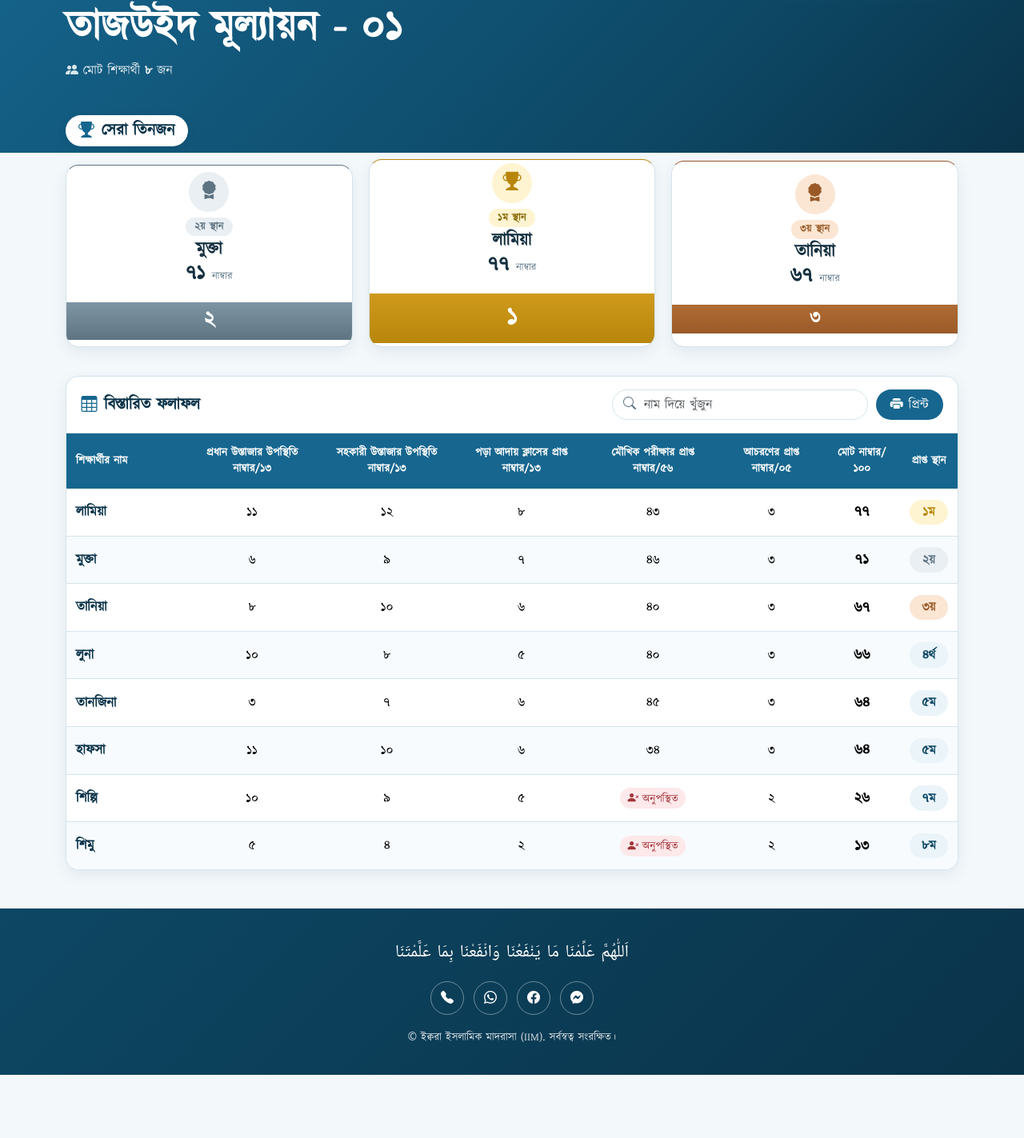
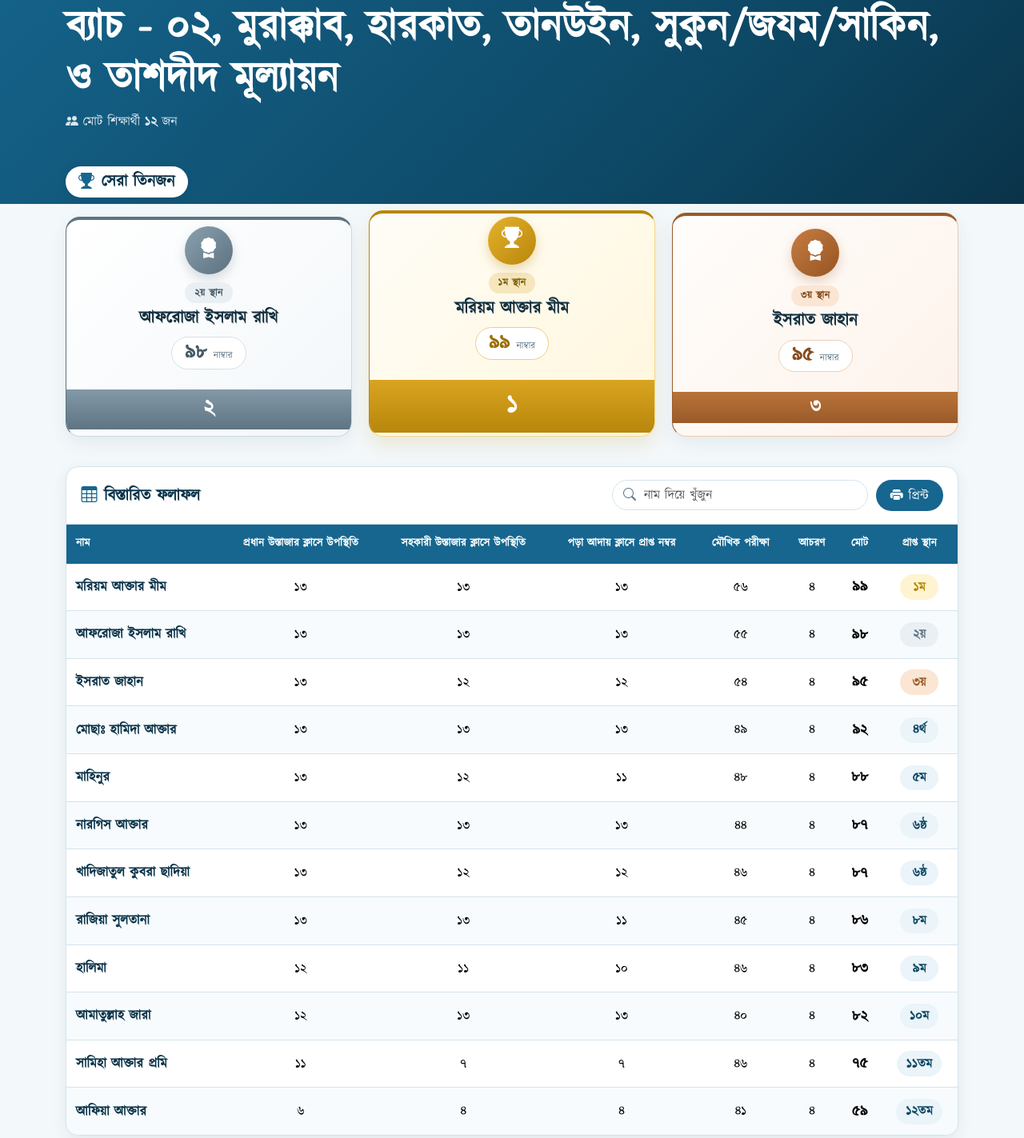
Before and after one commit to iredwan/-iim-slider, a plain HTML site: page result.html in a window 1280 px wide. Shown: the part 162-1585 px from the top of the page at 80% size. Before the commit the page ends 1506 px from the top, so only its background shows below. Drawn offline with nearby package versions, Linux system fonts and the light colour scheme.

Commit message:
Class batch 02 ruselt add

```diff
--- a/assets/css/style.css
+++ b/assets/css/style.css
@@ -30,10 +30,18 @@
 *, *::before,
 *::after { box-sizing: border-box; }
 
-/* কাস্টম ফন্ট — পুরো পেজে ব্যবহৃত */
+/* কাস্টম ফন্ট — বাংলা (পুরো পেজে ব্যবহৃত) */
 @font-face {
   font-family: 'CustomFont';
   src: url('../fonts/CustomFont.ttf') format('truetype');
+  font-style: normal;
+  font-display: swap;
+}
+
+/* আরবি লেখার ফন্ট (দোয়া ইত্যাদি) */
+@font-face {
+  font-family: 'IIMArabic';
+  src: url('../fonts/iimarabicfont.ttf') format('truetype');
   font-style: normal;
   font-display: swap;
 }
@@ -198,32 +206,39 @@ body {
 /* ---------- Podium ---------- */
 .podium-section {
   margin-top: .5rem;
-  margin-bottom: 1.75rem;
+  margin-bottom: 1.85rem;
 }
 
 .podium {
   display: grid;
   grid-template-columns: 1fr;
-  gap: .9rem;
+  gap: .95rem;
 }
 
 .podium-card {
+  position: relative;
   display: grid;
   grid-template-areas:
     "icon rank  score"
     "icon name  score";
   grid-template-columns: auto 1fr auto;
   align-items: center;
-  column-gap: .85rem;
-  row-gap: .1rem;
-  padding: 1rem 1.1rem;
+  column-gap: .95rem;
+  row-gap: .2rem;
+  padding: 1.05rem 1.2rem;
   overflow: hidden;
   background: var(--iim-surface);
   border: 1px solid var(--iim-border);
-  border-top: 5px solid var(--iim-border);
-  border-radius: var(--radius);
-  box-shadow: 0 6px 18px rgba(10, 51, 73, .08);
+  border-left: 5px solid var(--iim-border);
+  border-radius: 18px;
+  box-shadow: 0 8px 22px rgba(10, 51, 73, .07);
+  transition: transform .25s ease, box-shadow .25s ease;
   animation: podium-rise .5s ease backwards;
+}
+
+.podium-card:hover {
+  transform: translateY(-3px);
+  box-shadow: 0 12px 28px rgba(10, 51, 73, .12);
 }
 
 .podium-card:nth-child(2) { animation-delay: .12s; }
@@ -238,10 +253,11 @@ body {
   grid-area: icon;
   display: grid;
   place-items: center;
-  width: 50px;
-  height: 50px;
-  font-size: 1.45rem;
-  border-radius: 50%;
+  width: 54px;
+  height: 54px;
+  font-size: 1.5rem;
+  border-radius: 16px;
+  box-shadow: inset 0 2px 6px rgba(255, 255, 255, .65), 0 4px 10px rgba(0, 0, 0, .06);
 }
 
 .podium-rank {
@@ -249,9 +265,9 @@ body {
   align-self: end;
   justify-self: start;
   margin: 0;
-  padding: .05rem .7rem;
-  font-size: .8rem;
-  font-weight: 600;
+  padding: .15rem .75rem;
+  font-size: .78rem;
+  font-weight: 700;
   letter-spacing: .02em;
   border-radius: 999px;
   background: var(--iim-tint);
@@ -263,49 +279,128 @@ body {
   align-self: start;
   margin: 0;
   font-family: var(--font-display);
-  font-size: clamp(1.15rem, 4.5vw, 1.35rem);
+  font-size: clamp(1.12rem, 4.3vw, 1.32rem);
   font-weight: 700;
-  line-height: 1.3;
+  line-height: 1.35;
   color: var(--iim-text);
+  word-break: break-word;
 }
 
 .podium-score {
   grid-area: score;
   align-self: center;
   margin: 0;
-  text-align: right;
-  font-size: .8rem;
+  padding: .45rem .8rem;
+  text-align: center;
+  font-size: .75rem;
+  font-weight: 500;
   color: var(--iim-muted);
+  background: var(--iim-bg);
+  border: 1px solid var(--iim-border);
+  border-radius: 14px;
+  min-width: 72px;
 }
 
 .podium-score span {
   display: block;
   font-family: var(--font-display);
-  font-size: 1.7rem;
+  font-size: 1.6rem;
   font-weight: 700;
-  line-height: 1.15;
+  line-height: 1.1;
   color: var(--iim-text);
 }
 
 .podium-pedestal { display: none; }
 
-.p-1 { border-top-color: var(--gold); }
-.p-1 .podium-icon { color: var(--gold); background: var(--gold-bg); }
-.p-1 .podium-rank { color: #8a6a05; background: var(--gold-bg); }
+/* ১ম স্থান — গোল্ডেন প্রিমিয়াম কার্ড */
+.p-1 {
+  background: linear-gradient(135deg, #fffdf7 0%, #fff6dc 100%);
+  border-color: #f0d78c;
+  border-left: 6px solid var(--gold);
+  box-shadow: 0 10px 26px rgba(184, 134, 11, .16);
+}
+.p-1 .podium-icon {
+  color: #fff;
+  background: linear-gradient(135deg, #e5b22c, #b8860b);
+  box-shadow: 0 6px 14px rgba(184, 134, 11, .3);
+}
+.p-1 .podium-rank {
+  color: #7c5c00;
+  background: rgba(212, 160, 23, .22);
+}
+.p-1 .podium-score {
+  background: #fff;
+  border-color: #ebd082;
+}
+.p-1 .podium-score span { color: #9a6e00; }
 
-.p-2 { border-top-color: var(--silver); }
-.p-2 .podium-icon { color: var(--silver); background: var(--silver-bg); }
-.p-2 .podium-rank { color: var(--silver); background: var(--silver-bg); }
+/* ২য় স্থান — সিলভার প্রিমিয়াম কার্ড */
+.p-2 {
+  background: linear-gradient(135deg, #ffffff 0%, #f3f7fa 100%);
+  border-color: #cdd9e1;
+  border-left: 6px solid var(--silver);
+}
+.p-2 .podium-icon {
+  color: #fff;
+  background: linear-gradient(135deg, #8ba1b0, #5c717f);
+  box-shadow: 0 6px 14px rgba(95, 116, 130, .25);
+}
+.p-2 .podium-rank {
+  color: #465966;
+  background: var(--silver-bg);
+}
+.p-2 .podium-score {
+  background: #fff;
+  border-color: #d4e0e7;
+}
+.p-2 .podium-score span { color: #465966; }
 
-.p-3 { border-top-color: var(--bronze); }
-.p-3 .podium-icon { color: var(--bronze); background: var(--bronze-bg); }
-.p-3 .podium-rank { color: var(--bronze); background: var(--bronze-bg); }
+/* ৩য় স্থান — ব্রোঞ্জ প্রিমিয়াম কার্ড */
+.p-3 {
+  background: linear-gradient(135deg, #fffdfb 0%, #fdf2ea 100%);
+  border-color: #ecc9ad;
+  border-left: 6px solid var(--bronze);
+}
+.p-3 .podium-icon {
+  color: #fff;
+  background: linear-gradient(135deg, #c67d43, #965421);
+  box-shadow: 0 6px 14px rgba(154, 90, 40, .25);
+}
+.p-3 .podium-rank {
+  color: #7d4519;
+  background: var(--bronze-bg);
+}
+.p-3 .podium-score {
+  background: #fff;
+  border-color: #ebd0ba;
+}
+.p-3 .podium-score span { color: #874b1c; }
 
+/* মোবাইল ডিভাইসে অত্যন্ত ছোট স্ক্রিনের জন্য অপ্টিমাইজেশন */
+@media (max-width: 400px) {
+  .podium-card {
+    padding: .9rem .95rem;
+    column-gap: .75rem;
+  }
+  .podium-icon {
+    width: 46px;
+    height: 46px;
+    font-size: 1.3rem;
+    border-radius: 13px;
+  }
+  .podium-score {
+    padding: .35rem .6rem;
+    min-width: 64px;
+  }
+  .podium-score span { font-size: 1.4rem; }
+}
+
+/* ট্যাবলেট ও ডেস্কটপ ভিউ */
 @media (min-width: 768px) {
   .podium {
     grid-template-columns: repeat(3, 1fr);
     align-items: end;
-    gap: 1.25rem;
+    gap: 1.35rem;
   }
 
   .podium-card {
@@ -317,34 +412,48 @@ body {
       "pedestal";
     grid-template-columns: 1fr;
     justify-items: center;
-    row-gap: .15rem;
-    padding: 1.5rem 1rem 0;
+    row-gap: .3rem;
+    padding: 1.65rem 1.15rem 0;
     text-align: center;
-    border-top-width: 1px;
+    border-left-width: 1px;
+    border-top-width: 4px;
   }
 
-  .p-2 { order: 1; }
+  .p-1 { border-top-color: var(--gold); padding-top: 2rem; }
+  .p-2 { order: 1; border-top-color: var(--silver); }
   .p-1 { order: 2; }
-  .p-3 { order: 3; }
+  .p-3 { order: 3; border-top-color: var(--bronze); }
 
-  .podium-section { margin-bottom: 2.25rem; }
+  .podium-section { margin-bottom: 2.35rem; }
 
-  .podium-icon { margin-bottom: .3rem; }
+  .podium-icon {
+    width: 60px;
+    height: 60px;
+    font-size: 1.65rem;
+    border-radius: 50%;
+    margin-bottom: .35rem;
+  }
 
   .podium-name,
   .podium-score { text-align: center; }
   .podium-rank { justify-self: center; align-self: auto; }
-  .podium-score span { display: inline; font-size: 1.55rem; margin-right: .25rem; }
+
+  .podium-score {
+    margin-top: .25rem;
+    padding: .35rem 1rem;
+    border-radius: 999px;
+  }
+  .podium-score span { display: inline; font-size: 1.5rem; margin-right: .25rem; }
 
   /* পেডেস্টাল — ১ম স্থান সবার উঁচুতে */
   .podium-pedestal {
     display: block;
     grid-area: pedestal;
     justify-self: stretch;
-    margin: 1.15rem -1rem 0;
-    padding: .95rem 0 1.05rem;
+    margin: 1.25rem -1.15rem 0;
+    padding: 1.05rem 0 1.15rem;
     font-family: var(--font-display);
-    font-size: 1.9rem;
+    font-size: 1.95rem;
     font-weight: 700;
     line-height: 1;
     text-align: center;
@@ -353,10 +462,11 @@ body {
     print-color-adjust: exact;
   }
 
-  .p-1 .podium-pedestal { background: linear-gradient(180deg, #cf9a1c, var(--gold)); }
-  .p-2 .podium-pedestal { padding: .6rem 0 .75rem; font-size: 1.6rem; background: linear-gradient(180deg, #7e95a3, var(--silver)); }
-  .p-3 .podium-pedestal { padding: .35rem 0 .5rem; font-size: 1.4rem; background: linear-gradient(180deg, #b06c33, var(--bronze)); }
+  .p-1 .podium-pedestal { background: linear-gradient(180deg, #d9a420, var(--gold)); }
+  .p-2 .podium-pedestal { padding: .68rem 0 .8rem; font-size: 1.65rem; background: linear-gradient(180deg, #8399a7, var(--silver)); }
+  .p-3 .podium-pedestal { padding: .42rem 0 .55rem; font-size: 1.45rem; background: linear-gradient(180deg, #b87339, var(--bronze)); }
 }
+
 
 /* ---------- Table card ---------- */
 .table-card {
@@ -617,7 +727,7 @@ body {
 
 .dua {
   margin: 0 0 1rem;
-  font-family: 'CustomFont', 'Amiri', 'Noto Naskh Arabic', 'Traditional Arabic', serif;
+  font-family: 'IIMArabic', 'Amiri', 'Noto Naskh Arabic', 'Traditional Arabic', serif;
   font-size: 1.35rem;
   line-height: 2;
   color: #fff;
--- a/assets/js/app.js
+++ b/assets/js/app.js
@@ -61,23 +61,24 @@
     return '<span class="rank-badge' + cls + '">' + ordinal(rank) + '</span>';
   }
 
-  function renderTable() {
+function renderTable() {
     var body = document.getElementById('resultBody');
     body.innerHTML = students.map(function (s, i) {
       /* প্রিন্টে প্রতি পেজে ১০ জন — ১১তম, ২১তম... সারিতে পেজ-ব্রেক */
       var rowClass = (i > 0 && i % 10 === 0) ? ' class="page-break"' : '';
       return '<tr' + rowClass + ' data-name="' + escapeHtml(s.name) + '">' +
-        '<th scope="row" class="c-name" data-label="শিক্ষার্থীর নাম">' + escapeHtml(s.name) + '</th>' +
-        '<td data-label="প্রধান উস্তাজার উপস্থিতি নাম্বার/১৩">' + markCell(s.chief) + '</td>' +
-        '<td data-label="সহকারী উস্তাজার উপস্থিতি নাম্বার/১৩">' + markCell(s.assistant) + '</td>' +
-        '<td data-label="পড়া আদায় ক্লাসের প্রাপ্ত নাম্বার/১৩">' + markCell(s.recitation) + '</td>' +
-        '<td data-label="মৌখিক পরীক্ষার প্রাপ্ত নাম্বার/৫৬">' + markCell(s.oral) + '</td>' +
-        '<td data-label="আচরণের প্রাপ্ত নাম্বার/৫">' + markCell(s.behavior) + '</td>' +
-        '<td class="c-total" data-label="মোট নাম্বার/১০০">' + toBn(s.total) + '</td>' +
+        '<th scope="row" class="c-name" data-label="নাম">' + escapeHtml(s.name) + '</th>' +
+        '<td data-label="প্রধান উস্তাজার ক্লাসে উপস্থিতি/১৩">' + markCell(s.chief) + '</td>' +
+        '<td data-label="সহকারী উস্তাজার ক্লাসে উপস্থিতি/১৩">' + markCell(s.assistant) + '</td>' +
+        '<td data-label="পড়া আদায় ক্লাসে প্রাপ্ত নম্বর/১৩">' + markCell(s.recitation) + '</td>' +
+        '<td data-label="মৌখিক পরীক্ষা/৫৬">' + markCell(s.oral) + '</td>' +
+        '<td data-label="আচরণ/৫">' + markCell(s.behavior) + '</td>' +
+        '<td class="c-total" data-label="মোট/১০০">' + toBn(s.total) + '</td>' +
         '<td class="c-rank" data-label="প্রাপ্ত স্থান">' + rankBadge(s.rank) + '</td>' +
         '</tr>';
     }).join('');
   }
+
 
   function renderPodium() {
     var el = document.getElementById('podium');
--- a/assets/js/data.js
+++ b/assets/js/data.js
@@ -7,18 +7,118 @@
  *   (মোট নাম্বার সমান হলে একই স্থান দেখাবে।)
  */
 window.RESULT_DATA = {
-  examTitle: "তাজউইদ মূল্যায়ন - ০১",
+  examTitle: "ব্যাচ - ০২, মুরাক্কাব, হারকাত, তানউইন, সুকুন/জযম/সাকিন, ও তাশদীদ মূল্যায়ন",
 
   students: [
-    // name: নাম | chief: প্রধান উস্তাজার উপস্থিতি | assistant: সহকারী উস্তাজার উপস্থিতি
-    // recitation: পড়া আদায় ক্লাস | oral: মৌখিক পরীক্ষা | behavior: আচরণ | total: মোট
-    { name: "তানজিনা", chief: 3,  assistant: 7,  recitation: 6, oral: 45,   behavior: 3, total: 64 },
-    { name: "লামিয়া",  chief: 11, assistant: 12, recitation: 8, oral: 43,   behavior: 3, total: 77 },
-    { name: "হাফসা",   chief: 11, assistant: 10, recitation: 6, oral: 34,   behavior: 3, total: 64 },
-    { name: "তানিয়া",  chief: 8,  assistant: 10, recitation: 6, oral: 40,   behavior: 3, total: 67 },
-    { name: "লুনা",    chief: 10, assistant: 8,  recitation: 5, oral: 40,   behavior: 3, total: 66 },
-    { name: "মুক্তা",   chief: 6,  assistant: 9,  recitation: 7, oral: 46,   behavior: 3, total: 71 },
-    { name: "শিল্পি",   chief: 10, assistant: 9,  recitation: 5, oral: null, behavior: 2, total: 26 },
-    { name: "শিমু",    chief: 5,  assistant: 4,  recitation: 2, oral: null, behavior: 2, total: 13 }
-  ]
+    // name: নাম | chief: প্রধান উস্তাজার ক্লাসে উপস্থিতি | assistant: সহকারী উস্তাজার ক্লাসে উপস্থিতি
+    // recitation: পড়া আদায় ক্লাসে প্রাপ্ত নম্বর | oral: মৌখিক পরীক্ষা | behavior: আচরণ | total: মোট
+    {
+      name: "আফরোজা ইসলাম রাখি",
+      chief: 13,
+      assistant: 13,
+      recitation: 13,
+      oral: 55,
+      behavior: 4,
+      total: 98,
+    },
+    {
+      name: "মরিয়ম আক্তার মীম",
+      chief: 13,
+      assistant: 13,
+      recitation: 13,
+      oral: 56,
+      behavior: 4,
+      total: 99,
+    },
+    {
+      name: "নারগিস আক্তার",
+      chief: 13,
+      assistant: 13,
+      recitation: 13,
+      oral: 44,
+      behavior: 4,
+      total: 87,
+    },
+    {
+      name: "রাজিয়া সুলতানা",
+      chief: 13,
+      assistant: 13,
+      recitation: 11,
+      oral: 45,
+      behavior: 4,
+      total: 86,
+    },
+    {
+      name: "হালিমা",
+      chief: 12,
+      assistant: 11,
+      recitation: 10,
+      oral: 46,
+      behavior: 4,
+      total: 83,
+    },
+    {
+      name: "মাহিনুর",
+      chief: 13,
+      assistant: 12,
+      recitation: 11,
+      oral: 48,
+      behavior: 4,
+      total: 88,
+    },
+    {
+      name: "আমাতুল্লাহ জারা",
+      chief: 12,
+      assistant: 13,
+      recitation: 13,
+      oral: 40,
+      behavior: 4,
+      total: 82,
+    },
+    {
+      name: "মোছাঃ হামিদা আক্তার",
+      chief: 13,
+      assistant: 13,
+      recitation: 13,
+      oral: 49,
+      behavior: 4,
+      total: 92,
+    },
+    {
+      name: "ইসরাত জাহান",
+      chief: 13,
+      assistant: 12,
+      recitation: 12,
+      oral: 54,
+      behavior: 4,
+      total: 95,
+    },
+    {
+      name: "খাদিজাতুল কুবরা ছাদিয়া",
+      chief: 13,
+      assistant: 12,
+      recitation: 12,
+      oral: 46,
+      behavior: 4,
+      total: 87,
+    },
+    {
+      name: "সামিহা আক্তার প্রমি",
+      chief: 11,
+      assistant: 7,
+      recitation: 7,
+      oral: 46,
+      behavior: 4,
+      total: 75,
+    },
+    {
+      name: "আফিয়া আক্তার",
+      chief: 6,
+      assistant: 4,
+      recitation: 4,
+      oral: 41,
+      behavior: 4,
+      total: 59,
+    },
+  ],
 };
--- a/result.html
+++ b/result.html
@@ -13,7 +13,7 @@
 
   <link href="https://cdn.jsdelivr.net/npm/bootstrap@5.3.3/dist/css/bootstrap.min.css" rel="stylesheet" crossorigin="anonymous">
   <link href="https://cdn.jsdelivr.net/npm/bootstrap-icons@1.11.3/font/bootstrap-icons.min.css" rel="stylesheet" crossorigin="anonymous">
-  <link href="assets/css/style.css?v=8" rel="stylesheet">
+  <link href="assets/css/style.css?v=9" rel="stylesheet">
 </head>
 <body>
 
@@ -80,13 +80,13 @@
             <caption class="visually-hidden">তাজউইদ মূল্যায়ন - ০১ এর ফলাফল তালিকা</caption>
             <thead>
               <tr>
-                <th scope="col" class="col-name">শিক্ষার্থীর নাম</th>
-                <th scope="col" class="text-center">প্রধান উস্তাজার উপস্থিতি নাম্বার/১৩</th>
-                <th scope="col" class="text-center">সহকারী উস্তাজার উপস্থিতি নাম্বার/১৩</th>
-                <th scope="col" class="text-center">পড়া আদায় ক্লাসের প্রাপ্ত নাম্বার/১৩</th>
-                <th scope="col" class="text-center">মৌখিক পরীক্ষার প্রাপ্ত নাম্বার/৫৬</th>
-                <th scope="col" class="text-center">আচরণের প্রাপ্ত নাম্বার/০৫</th>
-                <th scope="col" class="text-center">মোট নাম্বার/১০০</th>
+                <th scope="col" class="col-name">নাম</th>
+                <th scope="col" class="text-center">প্রধান উস্তাজার ক্লাসে উপস্থিতি</th>
+                <th scope="col" class="text-center">সহকারী উস্তাজার ক্লাসে উপস্থিতি</th>
+                <th scope="col" class="text-center">পড়া আদায় ক্লাসে প্রাপ্ত নম্বর</th>
+                <th scope="col" class="text-center">মৌখিক পরীক্ষা</th>
+                <th scope="col" class="text-center">আচরণ</th>
+                <th scope="col" class="text-center">মোট</th>
                 <th scope="col" class="text-center">প্রাপ্ত স্থান</th>
               </tr>
             </thead>
```
Also changed, not shown: index.html (+18 -7 lines), assets/fonts/iimarabicfont.ttf (added).
